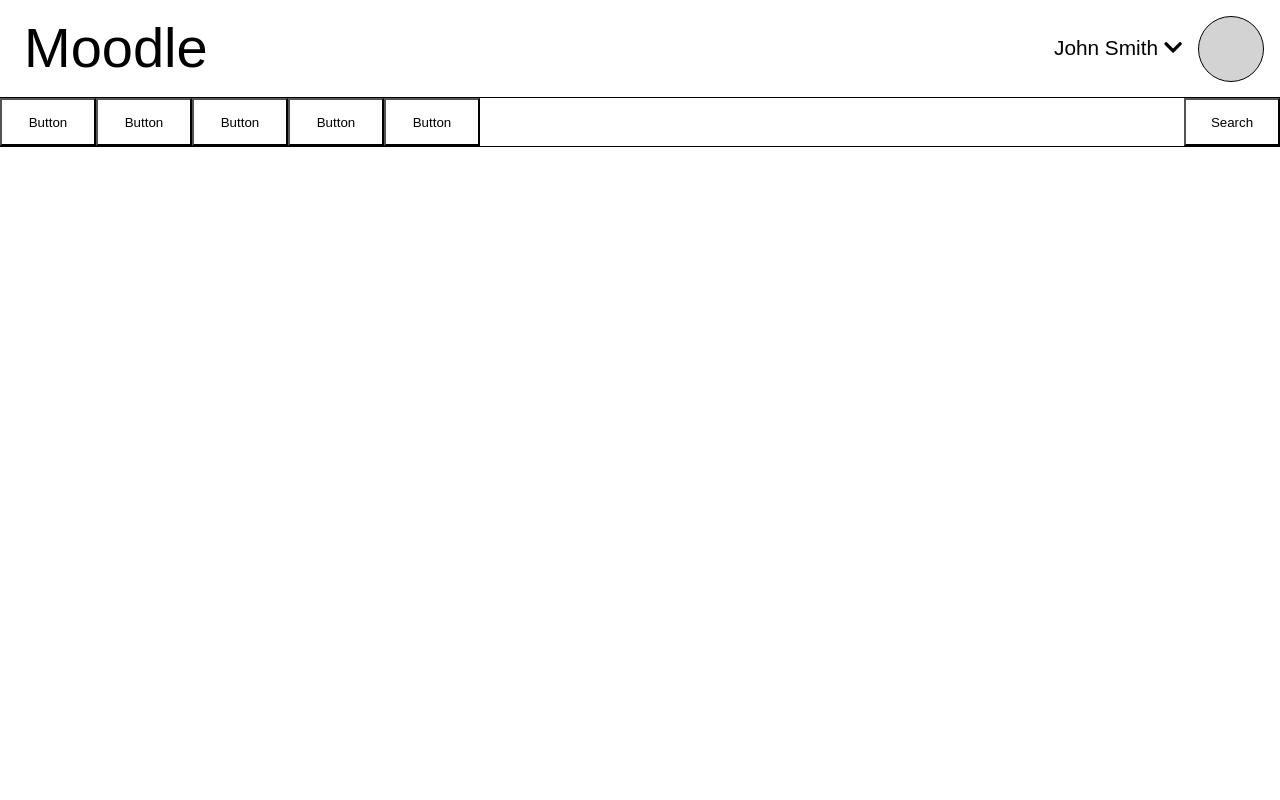
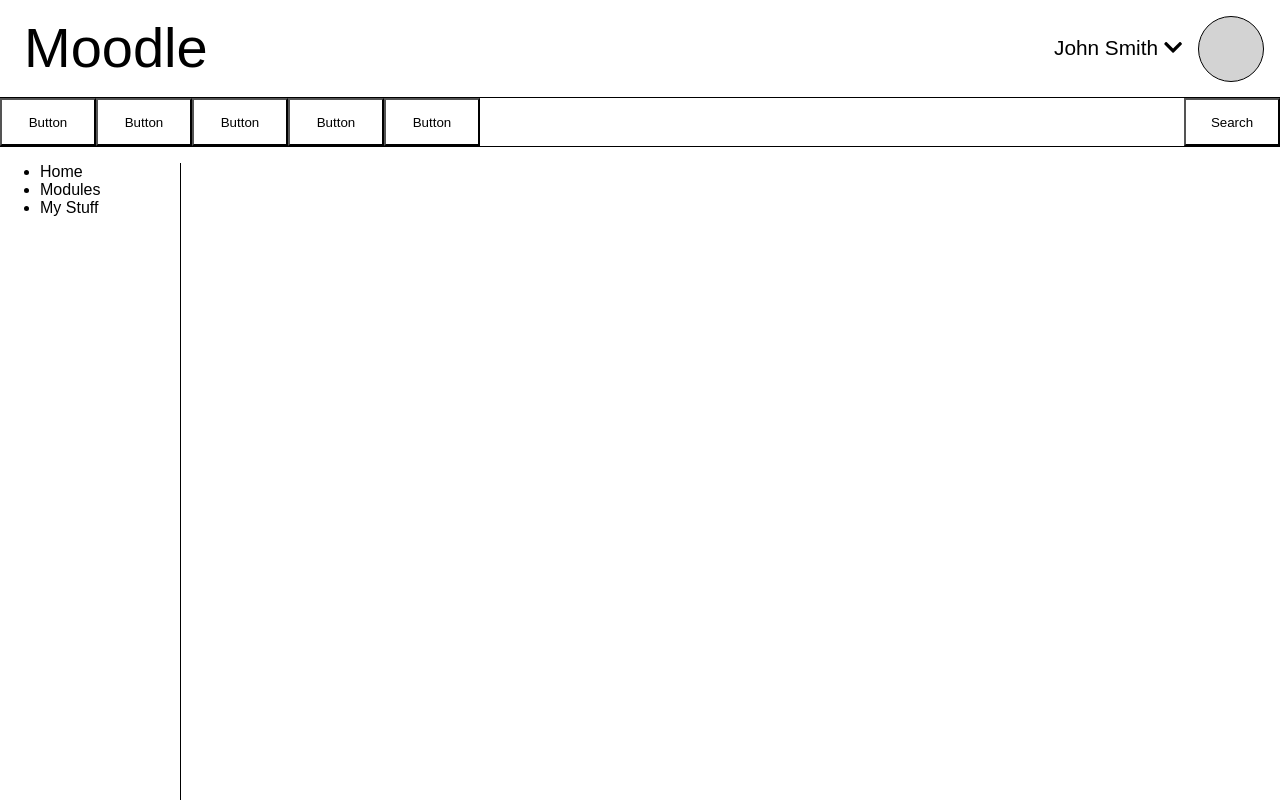
Before and after one commit to ajbourne98/Project, an Angular app in the folder angular/: page / in a window 1280 px wide. Shown: the top 800 px of the page. Built offline with nearby package versions, Linux system fonts and the light colour scheme.

Commit message:
start of sidebar

```diff
--- a/angular/src/app/app.component.html
+++ b/angular/src/app/app.component.html
@@ -1 +1,2 @@
 <app-header></app-header>
+<app-sidebar></app-sidebar>
--- a/angular/src/app/app.module.ts
+++ b/angular/src/app/app.module.ts
@@ -4,11 +4,13 @@
 
 import { AppComponent } from './app.component';
 import { HeaderComponent } from './header/header.component';
+import { SidebarComponent } from './sidebar/sidebar.component';
 
 @NgModule({
   declarations: [
     AppComponent,
-    HeaderComponent
+    HeaderComponent,
+    SidebarComponent
   ],
   imports: [
     BrowserModule,
--- a/angular/src/app/header/header.component.scss
+++ b/angular/src/app/header/header.component.scss
@@ -1,5 +1,7 @@
+@import "../../styles.scss";
+
 .header {
-  height: 65px;
+  height: $header-height;
   border-bottom: 1px solid black;
   padding: 1rem;
 }
@@ -33,7 +35,7 @@
 }
 
 .nav {
-  height: 3rem;
+  height: $nav-height;
   border-bottom: 1px solid black;
 
   .left {
--- /dev/null
+++ b/angular/src/app/sidebar/sidebar.component.html
@@ -0,0 +1,9 @@
+<div class="sidebar">
+  <div class="sidebar-items">
+    <ul>
+      <li class="item" *ngFor="let item of getSidebarItems()">
+        {{item}}
+      </li>
+    </ul>
+  </div>
+</div>
--- /dev/null
+++ b/angular/src/app/sidebar/sidebar.component.scss
@@ -0,0 +1,7 @@
+@import "../../styles.scss";
+
+.sidebar {
+  height: $sidebar-height;
+  width: 180px;
+  border-right: 1px solid black;
+}
--- /dev/null
+++ b/angular/src/app/sidebar/sidebar.component.ts
@@ -0,0 +1,22 @@
+import { Component, OnInit } from '@angular/core';
+
+@Component({
+  selector: 'app-sidebar',
+  templateUrl: './sidebar.component.html',
+  styleUrls: ['./sidebar.component.scss']
+})
+export class SidebarComponent implements OnInit {
+
+  constructor() { }
+
+  ngOnInit(): void {
+  }
+
+  public getSidebarItems(): String[] {
+    return [
+      'Home',
+      'Modules',
+      'My Stuff'
+    ];
+  }
+}
--- a/angular/src/styles.scss
+++ b/angular/src/styles.scss
@@ -1,6 +1,11 @@
 /* You can add global styles to this file, and also import other style files */
+
+$header-height: 65px;
+$nav-height: 3rem;
+$sidebar-height: 1022px;
 
 body {
   margin: 0;
   font-family: Arial, Helvetica, sans-serif;
+  height: 100vh;
 }
```
Also changed, not shown: 1 other file (tests, documents, lock files or other folders).
